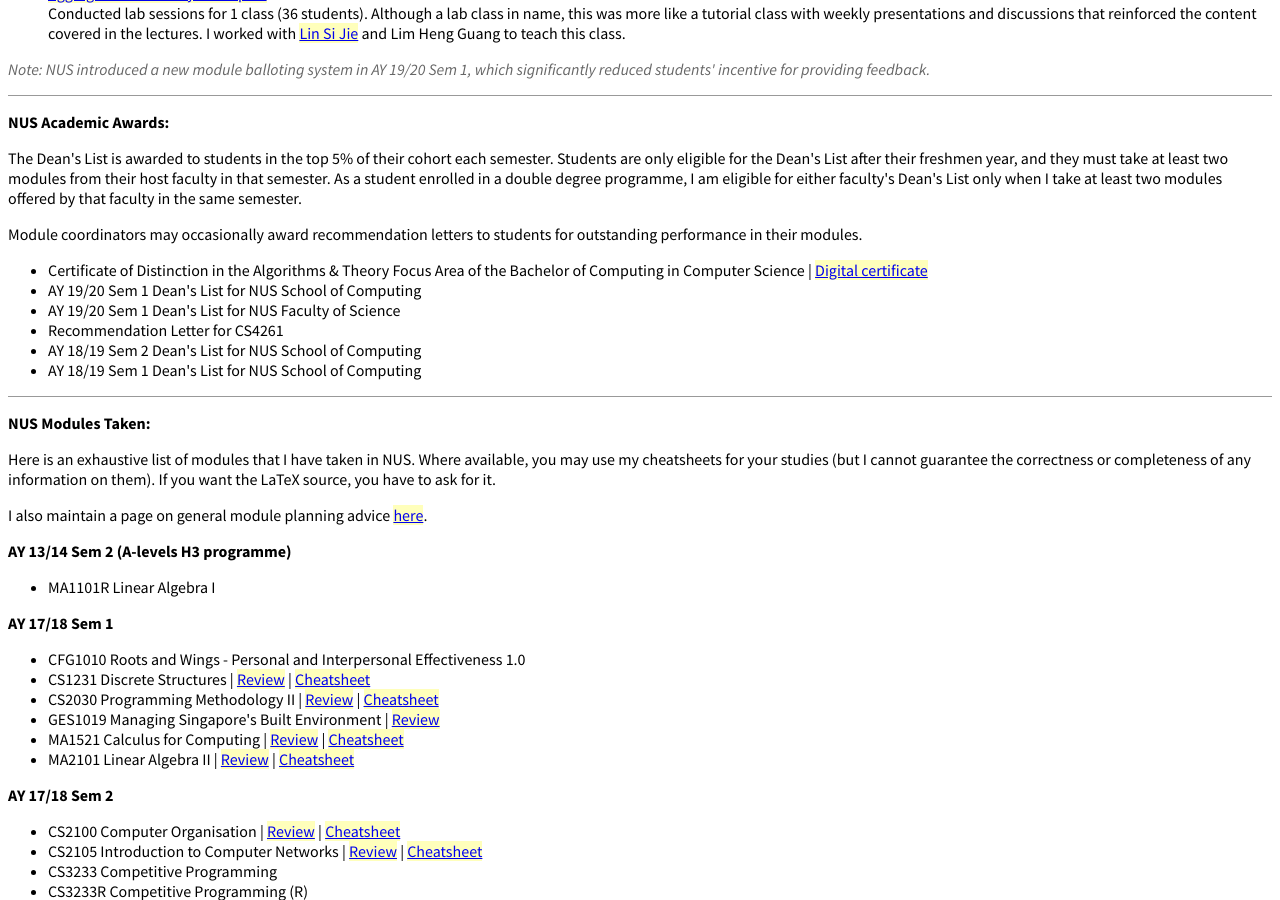
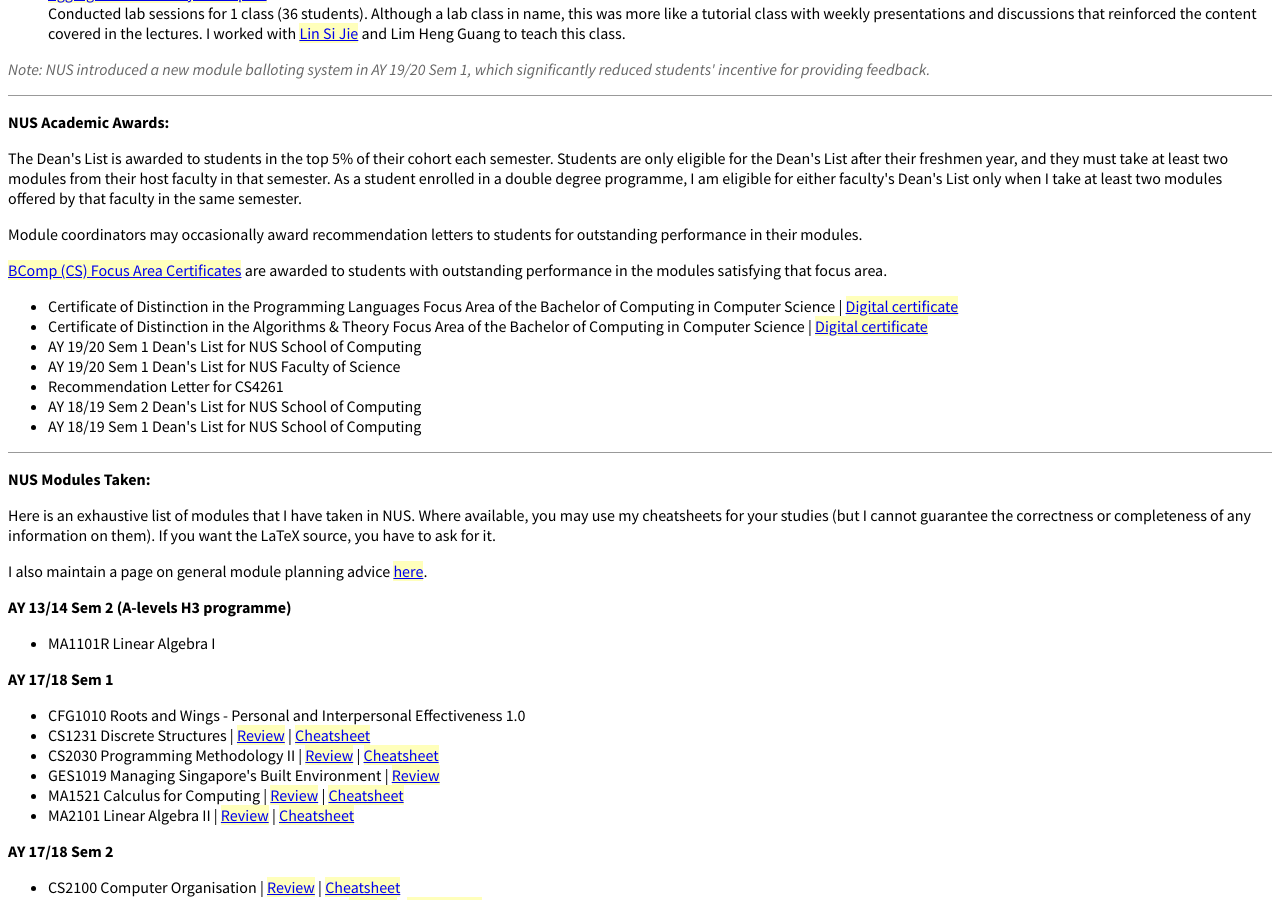
Before and after one commit to btzy/homepage, a Jekyll site: the page built from index.html, in a window 1280 px wide and 900 px high, scrolled down 3477 px. Built offline with Jekyll 4.4.1, drawn with Linux system fonts in a browser that asks for light colours.

Commit message:
Add programming languages focus area certificate

```diff
--- a/index.html
+++ b/index.html
@@ -267,7 +267,10 @@
 
 <p>Module coordinators may occasionally award recommendation letters to students for outstanding performance in their modules.</p>
 
+<p><a href="https://www.comp.nus.edu.sg/programmes/ug/honour/merit/">BComp (CS) Focus Area Certificates</a> are awarded to students with outstanding performance in the modules satisfying that focus area.</p>
+
 <ul>
+<li>Certificate of Distinction in the Programming Languages Focus Area of the Bachelor of Computing in Computer Science | <a href="https://credentials.nus.edu.sg/106ae5cf-653b-4a66-abc3-58eab4f406d5">Digital certificate</a></li>
 <li>Certificate of Distinction in the Algorithms &amp; Theory Focus Area of the Bachelor of Computing in Computer Science | <a href="https://credentials.nus.edu.sg/0e7feda8-b6c6-4b7b-ba15-24941d25d74d">Digital certificate</a></li>
 <li>AY 19/20 Sem 1 Dean's List for NUS School of Computing</li>
 <li>AY 19/20 Sem 1 Dean's List for NUS Faculty of Science</li>
```
